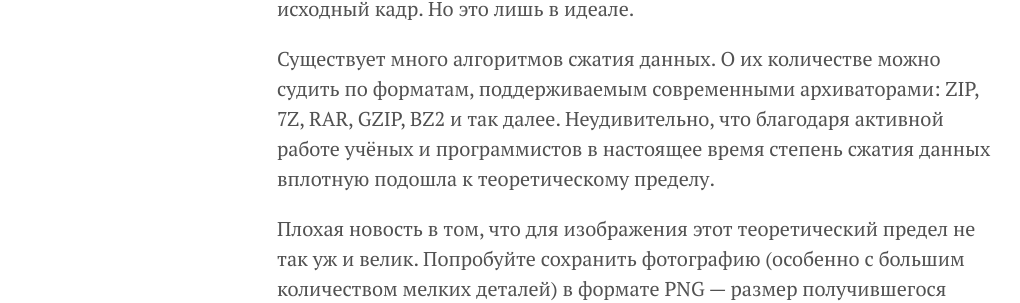
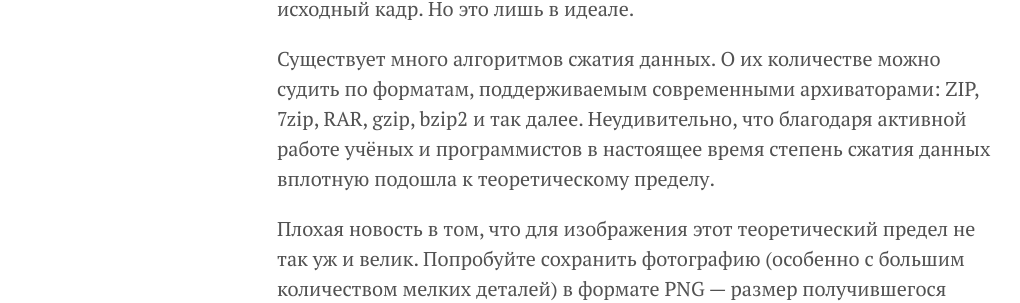
Before and after one commit to velikodniy/velikodniy.github.io, a Jekyll site: the page built from _posts/2019-01-31-wavelets-theory.md, in a window 1280 px wide and 900 px high, scrolled down 1187 px. Shown: the part 215-518 px from the top of the window, without its empty margins (3-1023 px from the left). Built offline with Jekyll 4.4.1, drawn with Linux system fonts in a browser that asks for light colours; formulas are drawn with MathJax 3; a script that is not in the unit is left out.

Commit message:
Minor updates

```diff
--- a/_posts/2019-01-31-wavelets-theory.md
+++ b/_posts/2019-01-31-wavelets-theory.md
@@ -50,8 +50,8 @@ title: Вейвлет-сжатие на пальцах
 кадр. Но это лишь в идеале.
 
 Существует много алгоритмов сжатия данных. О их количестве можно
-судить по форматам, поддерживаемым современными архиваторами: ZIP, 7Z,
-RAR, GZIP, BZ2 и так далее. Неудивительно, что благодаря
+судить по форматам, поддерживаемым современными архиваторами: ZIP, 7zip,
+RAR, gzip, bzip2 и так далее. Неудивительно, что благодаря
 активной работе учёных и программистов в настоящее время степень
 сжатия данных вплотную подошла к теоретическому пределу.
 
```
